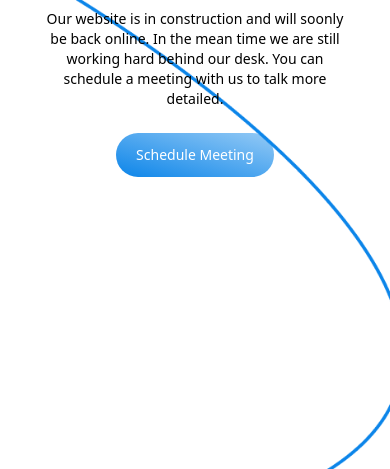
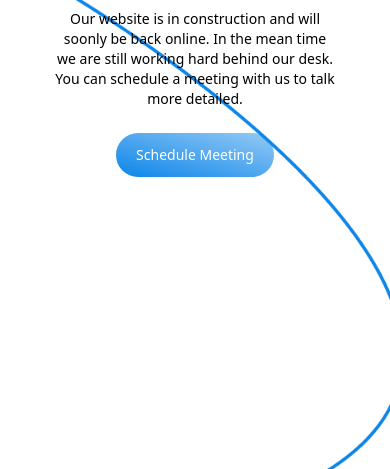
Before and after one commit to HyperEnginer/hey.github.io, a website built with Vite: page index.html in a window 390 px wide. Shown: the part 375-844 px from the top of the page. Built offline with nearby package versions, Linux system fonts and the light colour scheme; a web font is replaced by a local one.

Commit message:
Device Optimization

```diff
--- a/index.html
+++ b/index.html
@@ -21,7 +21,7 @@
         Website In <br />
         reDevelopment
       </h1>
-      <p class="mb-6 w-[500px] tablet:w-[400px] mobile-m:w-[300px] text-center mobile-m:text-sm mobile-sm:text-[.75rem] mobile-sm:mb-4">
+      <p class="mb-6 w-[500px] tablet:w-[330px] mobile-m:w-[280px] text-center mobile-m:text-sm mobile-sm:text-[.75rem] mobile-sm:mb-4">
         Our website is in construction and will soonly be back online. In the
         mean time we are still working hard behind our desk. You can schedule a
         meeting with us to talk more detailed.
```
